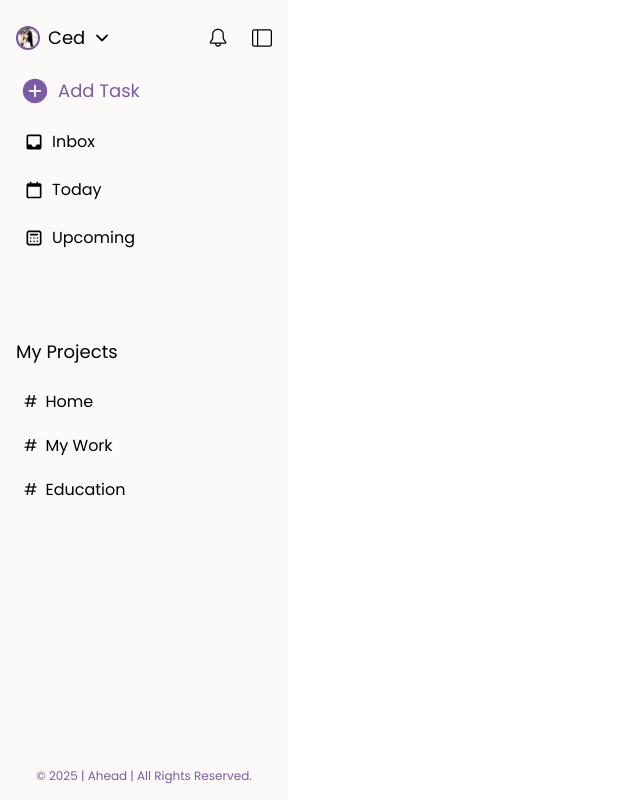
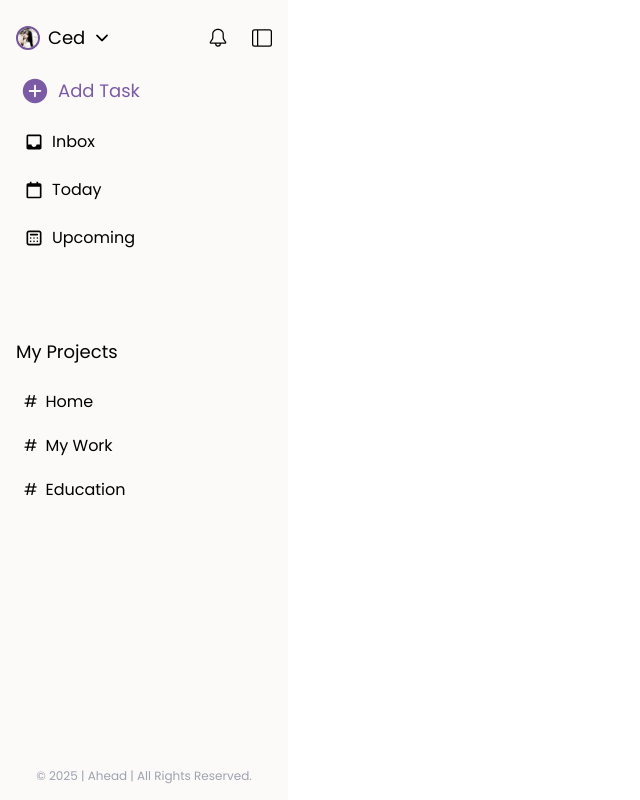
Before and after one commit to cedik456/group-proj-tdl, a React (Vite) app: page / in a window 1280 px wide. Shown: the whole page, without its empty margins (0-640 px from the left). Built offline with nearby package versions, Linux system fonts and the light colour scheme.

Commit message:
Fix the color of copy right

```diff
--- a/src/components/Sidebar.jsx
+++ b/src/components/Sidebar.jsx
@@ -94,7 +94,7 @@ const Sidebar = () => {
           </div>
         </div>
       </div>
-      <div className="text-xs text-left text-primary-500">
+      <div className="text-xs text-left text-gray-400">
         © 2025 | Ahead | All Rights Reserved.
       </div>
     </nav>
```
